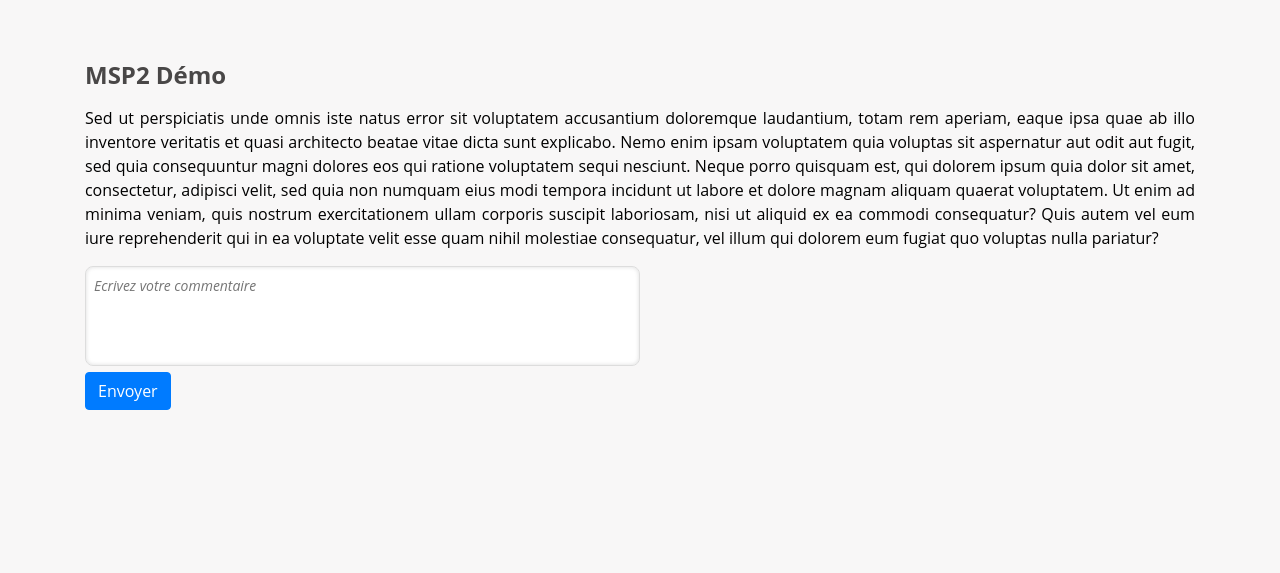
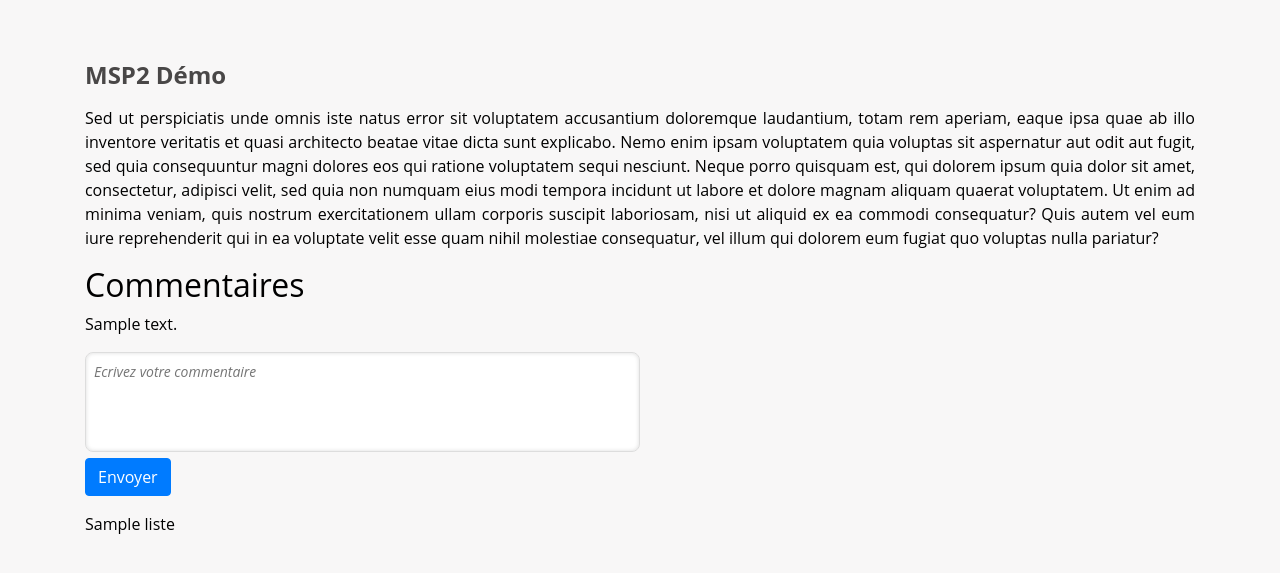
Before and after one commit to FatimaMoqran/moderationapp, a Flask app: template templates/index.html in a window 1280 px wide. Shown: the top 573 px of the page. Run offline with Flask 2, Linux system fonts and the light colour scheme; the template is opened without the code that fills it: most values are stand-ins (such as "Sample title", 1, 10 or a date in 2020); some libraries are stand-ins or nearby versions.

Commit message:
changes app.py and templates/index.html

```diff
--- a/app.py
+++ b/app.py
@@ -30,7 +30,7 @@ def add_comment():
         elif len(response["Terms"]) > 1:
             texte = "Votre commentaire a été supprimé !!"
         #return (response)
-        return render_template("index.html",message = texte)
+        return render_template("index.html",commentaire = comment, message = texte)
 
 
     req_data = request.get_json()
--- a/moderate.py
+++ b/moderate.py
@@ -1,6 +1,6 @@
 import requests, json
 
-subscription_key = 'be89ff386a1d485b89e585a8955f6f57'
+subscription_key = 'mykey'
 
 def moderate(text_input):
     url = 'https://westeurope.api.cognitive.microsoft.com/contentmoderator/moderate/v1.0/ProcessText/Screen?classify=True'
--- a/templates/index.html
+++ b/templates/index.html
@@ -1,4 +1,3 @@
-
 <!DOCTYPE html>
 <html lang="en">
 <head>
@@ -11,6 +10,10 @@
     <div class="container">
         <h1>MSP2 Démo</h1>
         <p>Sed ut perspiciatis unde omnis iste natus error sit voluptatem accusantium doloremque laudantium, totam rem aperiam, eaque ipsa quae ab illo inventore veritatis et quasi architecto beatae vitae dicta sunt explicabo. Nemo enim ipsam voluptatem quia voluptas sit aspernatur aut odit aut fugit, sed quia consequuntur magni dolores eos qui ratione voluptatem sequi nesciunt. Neque porro quisquam est, qui dolorem ipsum quia dolor sit amet, consectetur, adipisci velit, sed quia non numquam eius modi tempora incidunt ut labore et dolore magnam aliquam quaerat voluptatem. Ut enim ad minima veniam, quis nostrum exercitationem ullam corporis suscipit laboriosam, nisi ut aliquid ex ea commodi consequatur? Quis autem vel eum iure reprehenderit qui in ea voluptate velit esse quam nihil molestiae consequatur, vel illum qui dolorem eum fugiat quo voluptas nulla pariatur?</p>
+        <div>
+            <h2>Commentaires</h2>
+            <p>{{ commentaire }}</p>
+        </div>
         <form action="/comment/new" method="post">
             <!-- <input type="textarea" value="Commentaire" />  -->
             <!-- <textarea name="comment"></textarea> -->
@@ -22,6 +25,9 @@
         <div>
             <p>{{ message }}</p>
         </div>
+        <div>
+            <p>{{ liste }}</p>
+        </div>
     </div>
 </body>
 </html>
```
